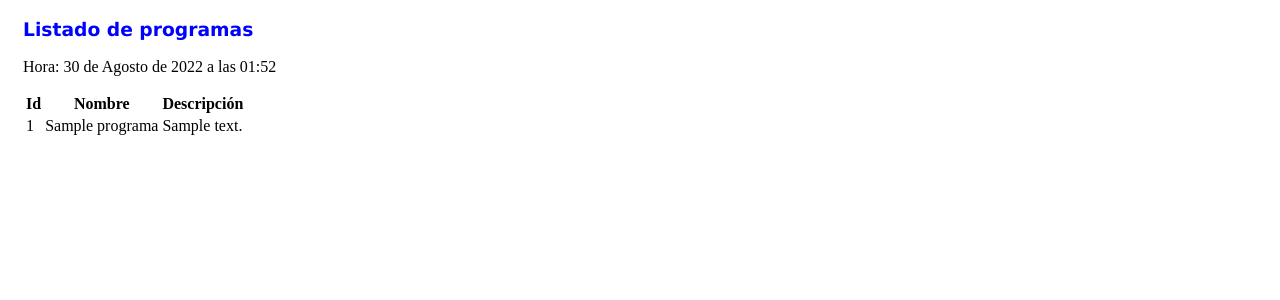
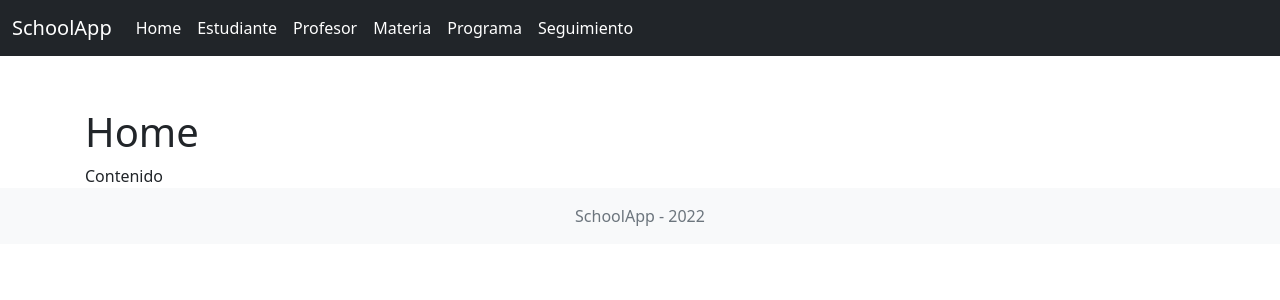
Before and after one commit to sebas-39/ProyectoEscuelaG01, a Django app: page / in a window 1280 px wide. Shown: the top 300 px of the page. Run offline with Django 4.2, Linux system fonts and the light colour scheme; tables that the repository leaves empty hold one stand-in row (values such as "Sample post").

Commit message:
Modificaciones para los templates principales

```diff
--- a/schoolapp/static/css/style.css
+++ b/schoolapp/static/css/style.css
@@ -1,8 +1,3 @@
-body{
-    padding-left: 15px;
+main > .container {
+    padding: 60px 15px 0;
 }
-
-h3{
-    font-family: Verdana, Geneva, Tahoma, sans-serif;
-    color: blue;
-}
--- /dev/null
+++ b/schoolapp/templates/index.html
@@ -0,0 +1,8 @@
+{% extends 'layout.html' %}
+
+{% block titulo %}Home{% endblock titulo %}
+
+{% block pagina %}Home{% endblock pagina %}
+{% block contenido %}
+    Contenido
+{% endblock contenido %}
--- a/schoolapp/templates/layout.html
+++ b/schoolapp/templates/layout.html
@@ -5,14 +5,59 @@
     <meta charset="UTF-8">
     <meta http-equiv="X-UA-Compatible" content="IE=edge">
     <meta name="viewport" content="width=device-width, initial-scale=1.0">
+    <link href="https://cdn.jsdelivr.net/npm/bootstrap@5.2.1/dist/css/bootstrap.min.css" rel="stylesheet" integrity="sha384-iYQeCzEYFbKjA/T2uDLTpkwGzCiq6soy8tYaI1GyVh/UjpbCx/TYkiZhlZB6+fzT" crossorigin="anonymous">
     <link href="{% static 'css/style.css' %}" rel="stylesheet">
     <title>{% block titulo %}{% endblock titulo %} - SchoolApp</title>
 </head>
 <body>
+    <header>
+        <!-- Fixed navbar -->
+        <nav class="navbar navbar-expand-md navbar-dark fixed-top bg-dark">
+            <div class="container-fluid">
+                <a class="navbar-brand" href="#">SchoolApp</a>
+                <button class="navbar-toggler" type="button" data-bs-toggle="collapse" data-bs-target="#navbarCollapse" aria-controls="navbarCollapse" aria-expanded="false" aria-label="Toggle navigation">
+                    <span class="navbar-toggler-icon"></span>
+                </button>
+                <div class="collapse navbar-collapse" id="navbarCollapse">
+                    <ul class="navbar-nav me-auto mb-2 mb-md-0">
+                        <li class="nav-item">
+                            <a class="nav-link active" aria-current="page" href="#">Home</a>
+                        </li>
+                        <li class="nav-item">
+                            <a class="nav-link active" href="#">Estudiante</a>
+                        </li>
+                        <li class="nav-item">
+                            <a class="nav-link active">Profesor</a>
+                        </li>
+                        <li class="nav-item">
+                            <a class="nav-link active">Materia</a>
+                        </li>
+                        <li class="nav-item">
+                            <a class="nav-link active">Programa</a>
+                        </li>
+                        <li class="nav-item">
+                            <a class="nav-link active">Seguimiento</a>
+                        </li>
+                    </ul>
+                </div>
+            </div>
+        </nav>
+    </header>
+    <main class="flex-shrink-0">
+        <div class="container">
+          <h1 class="mt-5">{% block pagina %}{% endblock pagina %}</h1>
+          {% block contenido %}
 
-    {% block contenido %}
+          {% endblock contenido %}
+        </div>
+      </main>
 
-    {% endblock contenido %}
+      <footer class="footer mt-auto py-3 bg-light">
+        <div class="container text-center">
+          <span class="text-muted">SchoolApp - 2022</span>
+        </div>
+      </footer>
 
+    <script src="https://cdn.jsdelivr.net/npm/bootstrap@5.2.1/dist/js/bootstrap.bundle.min.js" integrity="sha384-u1OknCvxWvY5kfmNBILK2hRnQC3Pr17a+RTT6rIHI7NnikvbZlHgTPOOmMi466C8" crossorigin="anonymous"></script>
 </body>
 </html>
--- a/schoolapp/urls.py
+++ b/schoolapp/urls.py
@@ -1,8 +1,9 @@
 from django.urls import path
-from .views import home, crear_programa, actualizar_program
+from .views import *
 
 urlpatterns = [
     path('', home),
     path('crear/programa/', crear_programa),
-    path('actualizar/programa/<int:id>', actualizar_program)
+    path('actualizar/programa/<int:id>', actualizar_program),
+    path('listar/estudiantes', listar_estudiante)
 ]
--- a/schoolapp/views.py
+++ b/schoolapp/views.py
@@ -7,13 +7,7 @@ from schoolapp.models import Estudiante, Programa, LogAuditor
 from schoolapp.forms import ProgramaForm, EstudianteForm
 
 def home(request):
-    tiempo_ahora = datetime.now()
-    programas = Programa.objects.all()
-    contexto = {
-        'hora': tiempo_ahora,
-        'programas': programas
-    }
-    return render(request,'programa/inicio.html', contexto)
+    return render(request,'index.html')
 
 def listar_estudiante(request):
     estudiantes = Estudiante.objects.all()
```
Also changed, not shown: schoolapp/templates/estudiante/listar.html (+26 -0 lines).
